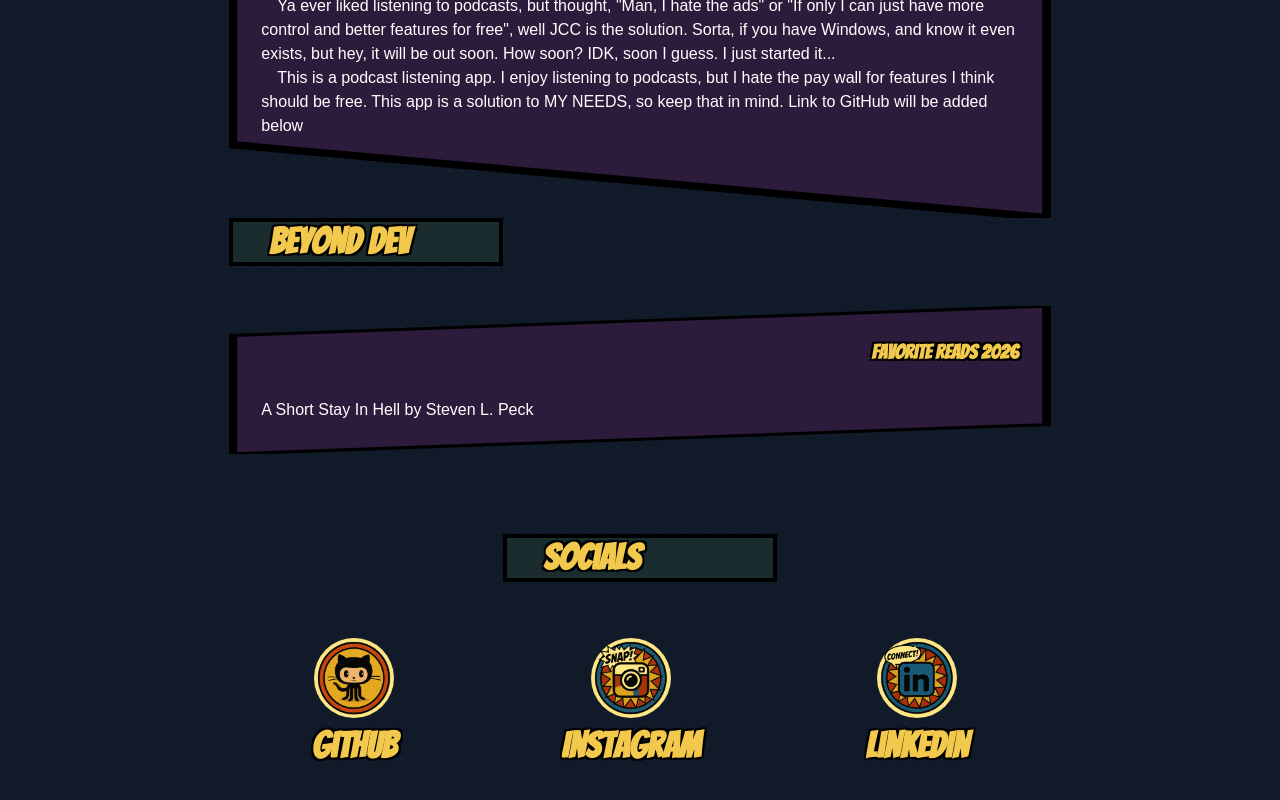
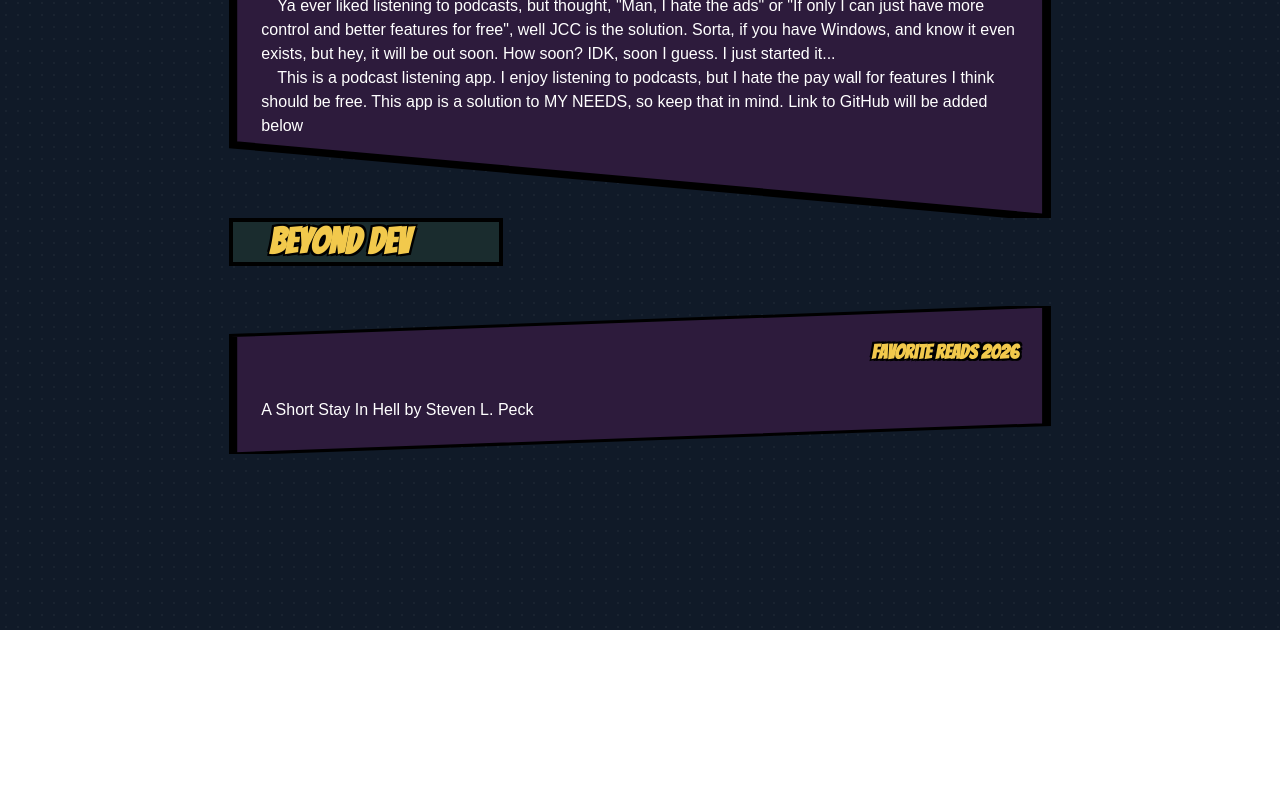
Before and after one commit to santimm44/web-portfolio, a Next.js app: page /AboutMe in a window 1280 px wide. Shown: the part 3519-4319 px from the top of the page. After the commit the page ends 4149 px from the top, so only its background shows below. Built offline with nearby package versions, Linux system fonts and the light colour scheme; a web font is replaced by a local one.

Commit message:
Commenting out socials for the meantime as I am not actively using them
Addind Reminder/ToDo to fix this section once I have a chance by my next days off

```diff
--- a/src/app/(pages)/AboutMe/page.tsx
+++ b/src/app/(pages)/AboutMe/page.tsx
@@ -234,7 +234,8 @@ I sincerely hope to get into retail management to help improve my standing. Cros
                         </section>
                     </div>
 
-                    <div>
+                    {/* Social Section */}
+                    {/* <div>
                         <div className='place-items-center' id='Socials'>
                             <h2 className='font-bangers comic-text text-4xl border-4 bg-[#1a2c2e] border-black w-1/3 max-md:w-2/3 pl-9 max-md:p-4 mb-10'>Socials</h2>
                         </div>
@@ -275,7 +276,7 @@ I sincerely hope to get into retail management to help improve my standing. Cros
                             </div>
                         </div>
 
-                    </div>
+                    </div> */}
                 </div>
 
             </div>
```
